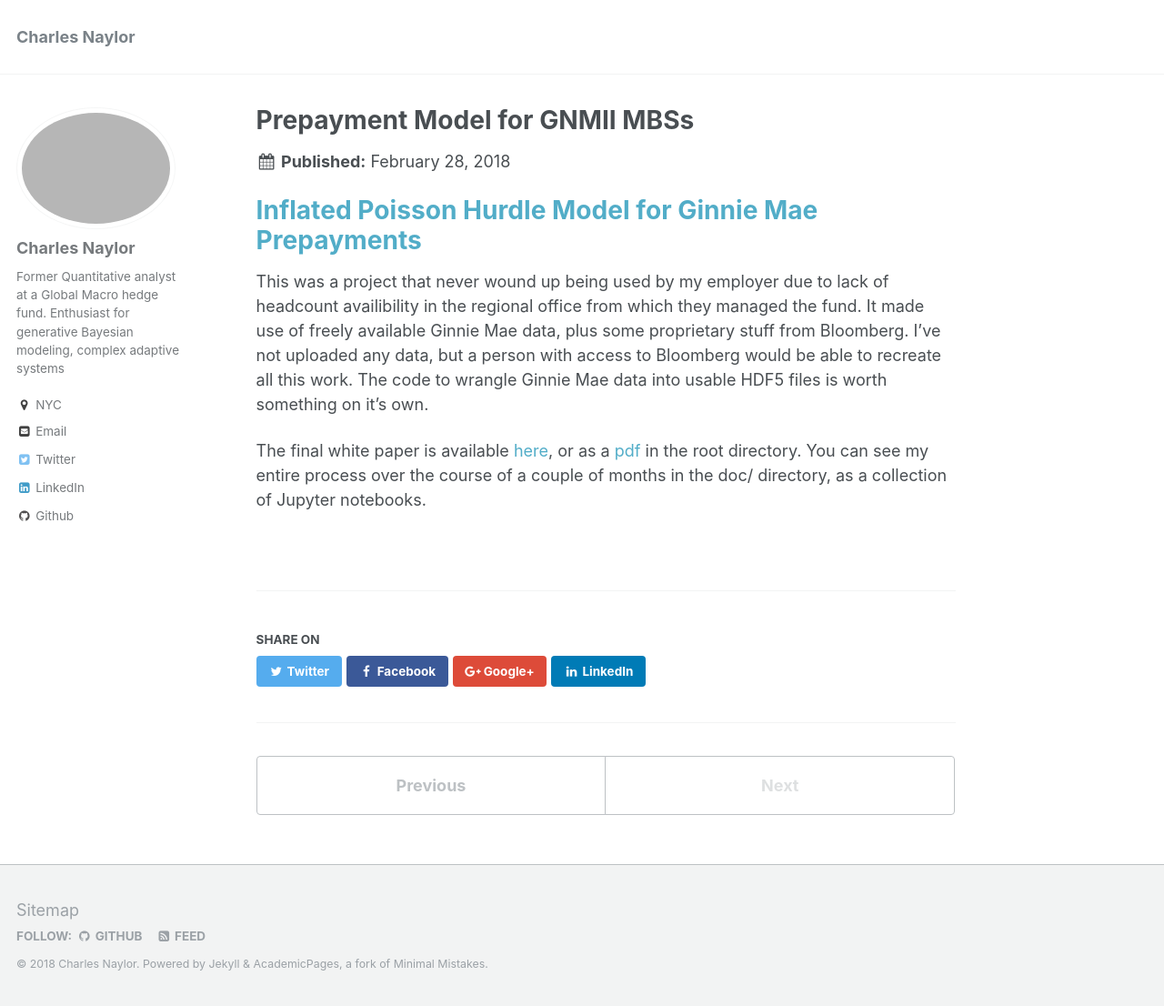
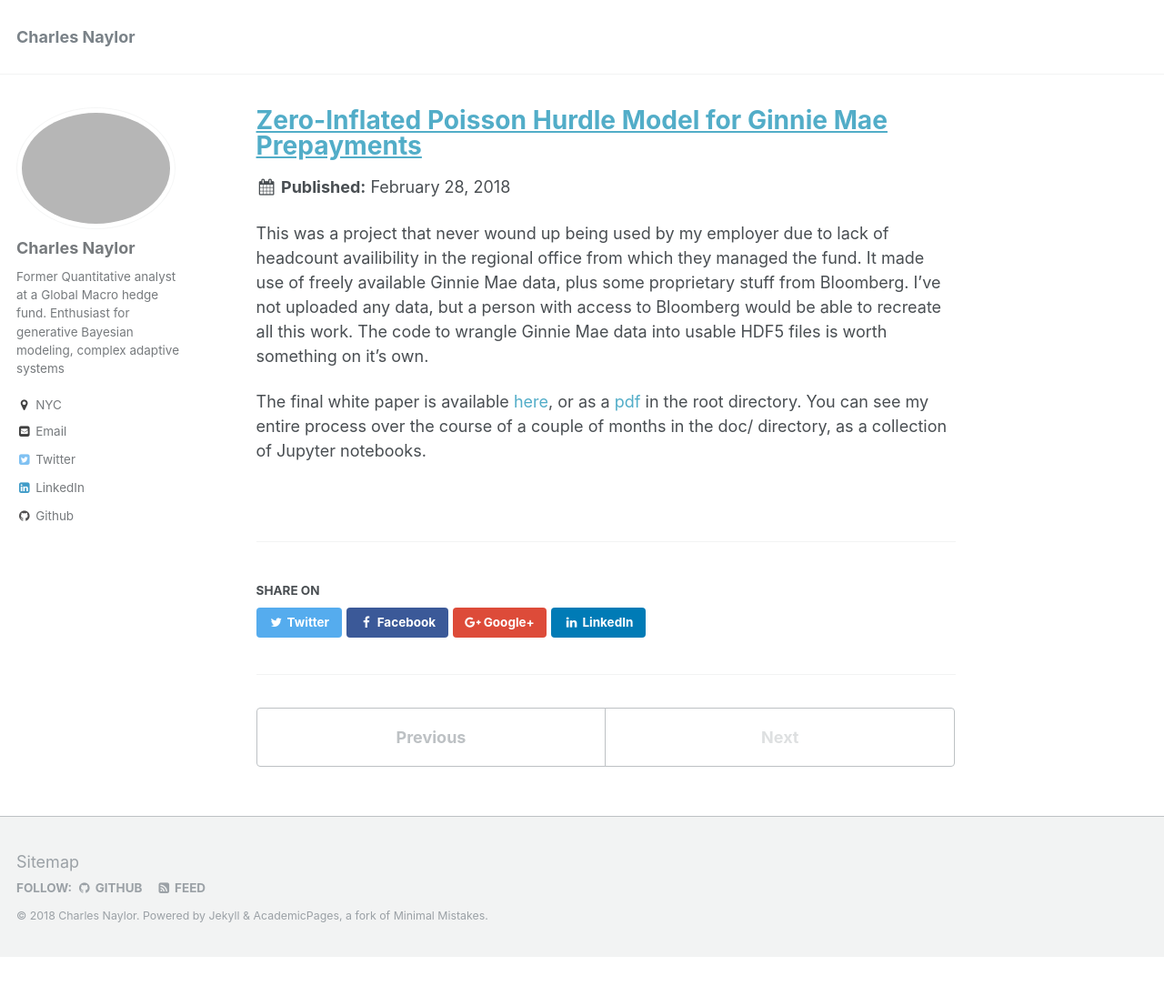
Before and after one commit to CharlesNaylor/CharlesNaylor.github.io, a Jekyll site: the page built from _portfolio/prepayments.md, in a window 1280 px wide and 1106 px high. Shown: the whole window at 91% size. Built offline with Jekyll 4.4.1, drawn with Linux system fonts in a browser that asks for light colours.

Commit message:
project formatting changes

```diff
--- a/_portfolio/prepayments.md
+++ b/_portfolio/prepayments.md
@@ -1,10 +1,8 @@
 ---
-title: "Prepayment Model for GNMII MBSs"
+title: "<a href='https://github.com/CharlesNaylor/prepayments'>Zero-Inflated Poisson Hurdle Model for Ginnie Mae Prepayments</a>"
 excerpt: "Zero-inflated Poisson model for predicting prepayment rates of Ginnia Mae MBSs<br/><img src='/images/prepayments.svg'>"
 collection: portfolio
 ---
-# <a href="https://github.com/CharlesNaylor/prepayments">Inflated Poisson Hurdle Model for Ginnie Mae Prepayments</a>
-
 This was a project that never wound up being used by my employer due to lack of headcount availibility in the regional office from which they managed the fund. It made use of freely available Ginnie Mae data, plus some proprietary stuff from Bloomberg. I've not uploaded any data, but a person with access to Bloomberg would be able to recreate all this work. The code to wrangle Ginnie Mae data into usable HDF5 files is worth something on it's own.
 
 The final white paper is available <a href="prepayments.html">here</a>, or as a <a href="https://github.com/CharlesNaylor/prepayments/white_paper.pdf">pdf</a> in the root directory. You can see my entire process over the course of a couple of months in the doc/ directory, as a collection of Jupyter notebooks.
```
Also changed, not shown: _portfolio/cellular_automata.md (+3 -3 lines), _portfolio/gp_regression.md (+1 -2 lines).
